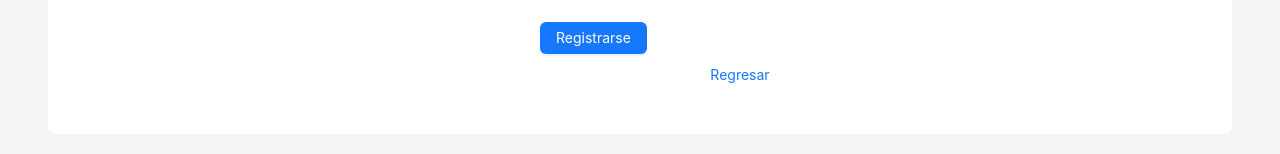
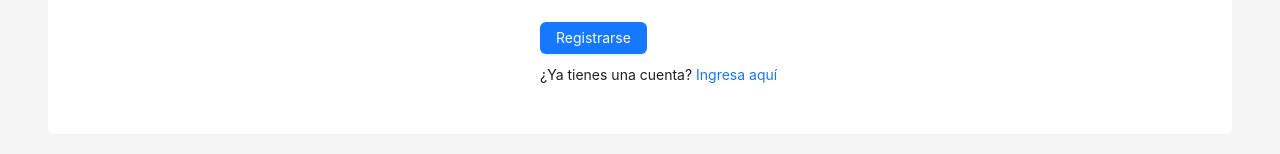
Before and after one commit to JorgeLasso/dgtickets-frontend, a React (Vite) app: page /registro in a window 1280 px wide. Shown: the part 566-720 px from the top of the page. Built offline with nearby package versions, Linux system fonts and the light colour scheme; no server answers; what antd-style would draw is missing.

Commit message:
bugfix: :bug: fixed login link text

```diff
--- a/src/pages/Register.tsx
+++ b/src/pages/Register.tsx
@@ -206,8 +206,10 @@ const Register: React.FC = () => {
           >
             {isLoading ? "Registrando..." : "Registrarse"}
           </Button>
-          <Row justify="center" style={{ marginTop: 10 }}>
-            <Link to="/login">Regresar</Link>
+          <Row style={{ marginTop: 10 }}>
+            <span>
+              ¿Ya tienes una cuenta? <Link to="/login">Ingresa aquí</Link>
+            </span>
           </Row>
         </Form.Item>
       </Form>
```
